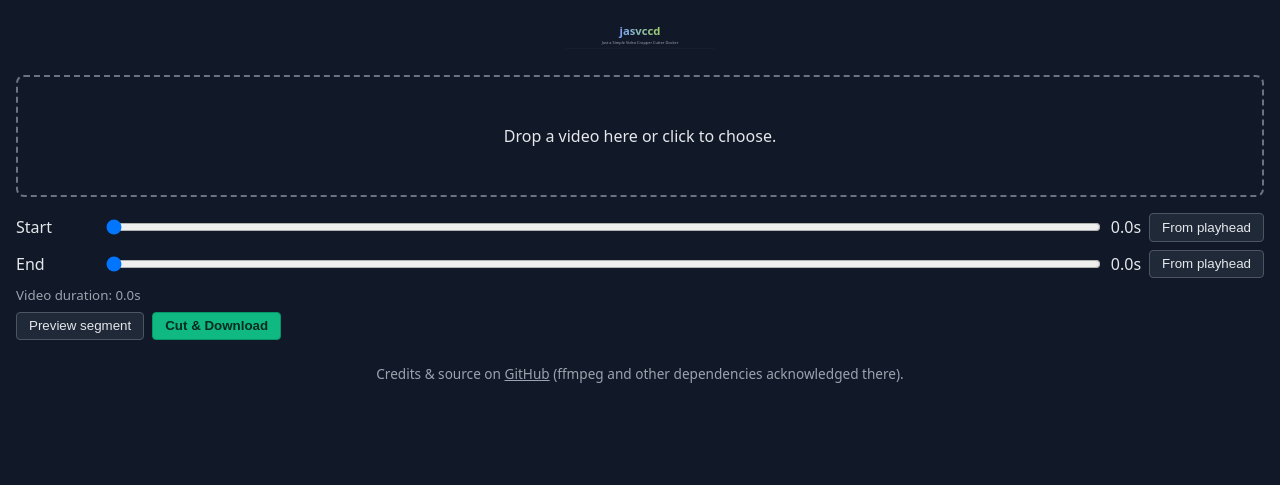
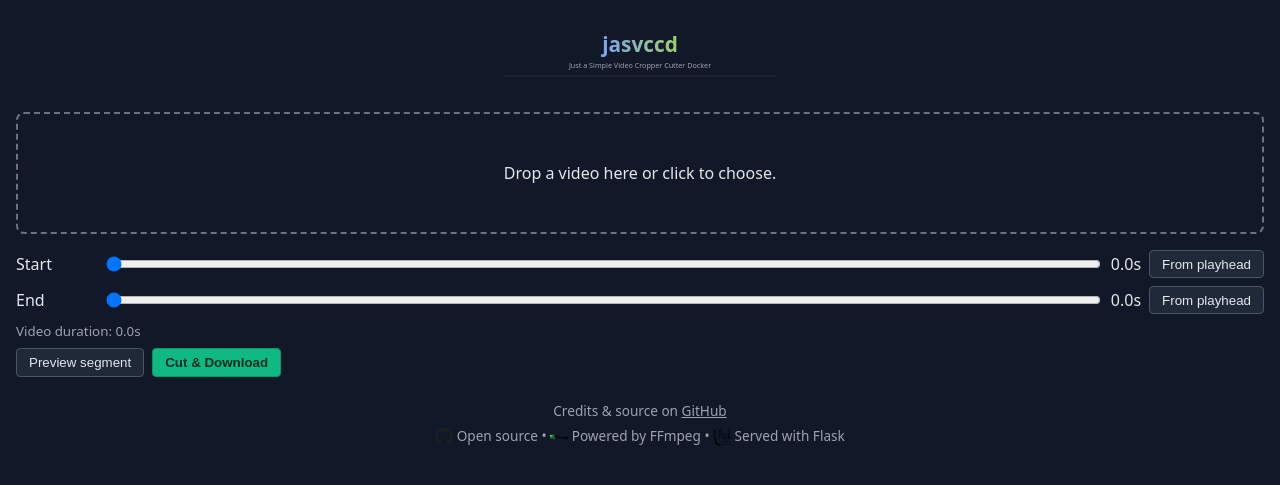
Before and after one commit to mythosaz/jasvccd, a Flask app: page / in a window 1280 px wide. Shown: the top 485 px of the page. Run offline with Flask 3, Linux system fonts and the light colour scheme.

Commit message:
ui/docs: updated branding, attributions, and README for DockerHub workflow

```diff
--- a/templates/index.html
+++ b/templates/index.html
@@ -16,9 +16,11 @@
             justify-content: center;
             margin-bottom: 1rem;
         }
-        header img {
-            max-width: 260px;
-            width: 100%;
+        .logo {
+            width: 60%;
+            max-width: 480px;
+            min-width: 280px;
+            height: auto;
         }
         #dropzone {
             border: 2px dashed #6b7280;
@@ -75,18 +77,29 @@
         }
         footer {
             margin-top: 1.5rem;
-            text-align: center;
             color: #9ca3af;
             font-size: 0.85rem;
         }
         footer a {
             color: #9ca3af;
         }
+        .attrib {
+            display: flex;
+            flex-direction: column;
+            gap: 0.4rem;
+            align-items: center;
+            text-align: center;
+        }
+        .attrib-icon {
+            width: 18px;
+            height: 18px;
+            vertical-align: middle;
+        }
     </style>
 </head>
 <body>
 <header>
-    <img src="/static/jasvccd-logo.svg" alt="JASVCCD">
+    <img class="logo" src="/static/jasvccd.svg" alt="JASVCCD">
 </header>
 <div id="dropzone">
     <p>Drop a video here or click to choose.</p>
@@ -118,8 +131,16 @@
 </div>
 
 <footer>
-    Credits & source on <a href="https://github.com/mythosaz/jasvccd/" target="_blank" rel="noopener">GitHub</a>
-    (ffmpeg and other dependencies acknowledged there).
+    <div class="attrib">
+        <div>
+            Credits & source on <a href="https://github.com/mythosaz/jasvccd/" target="_blank" rel="noopener">GitHub</a>
+        </div>
+        <div>
+            <img class="attrib-icon" src="/static/Octicons-mark-github.svg" alt="GitHub icon"> Open source •
+            <img class="attrib-icon" src="/static/FFmpeg_Logo_new.svg" alt="FFmpeg logo"> Powered by FFmpeg •
+            <img class="attrib-icon" src="/static/Flask_logo.svg" alt="Flask logo"> Served with Flask
+        </div>
+    </div>
 </footer>
 
 <script>
```
Also changed, not shown: README.md, static/jasvccd.svg (renamed from static/jasvccd-logo.svg).
